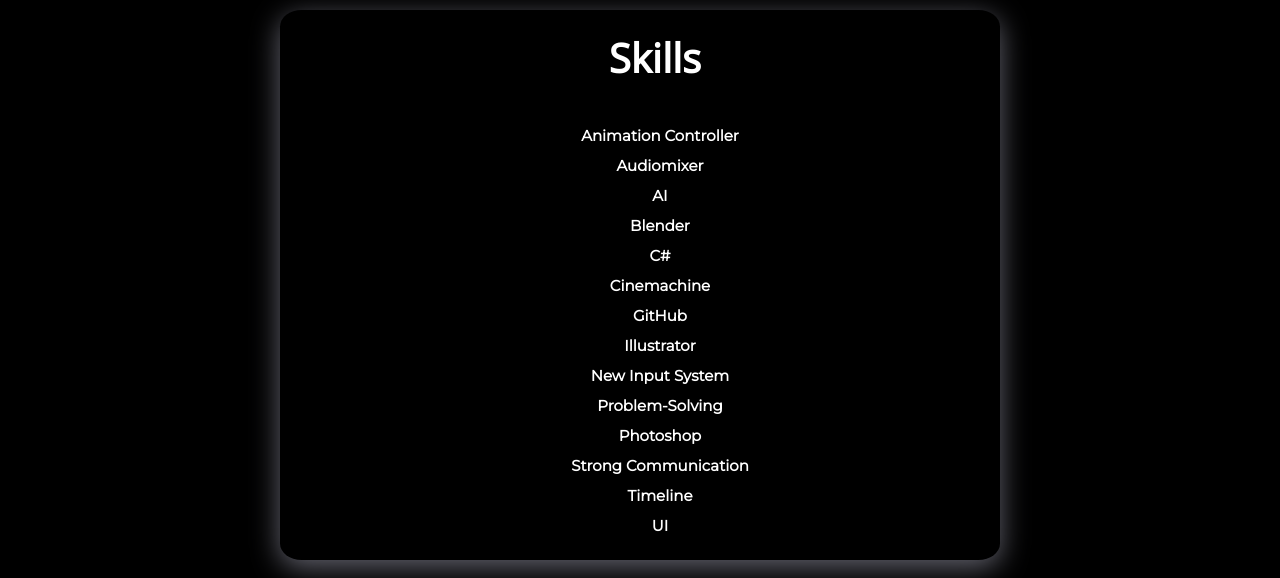
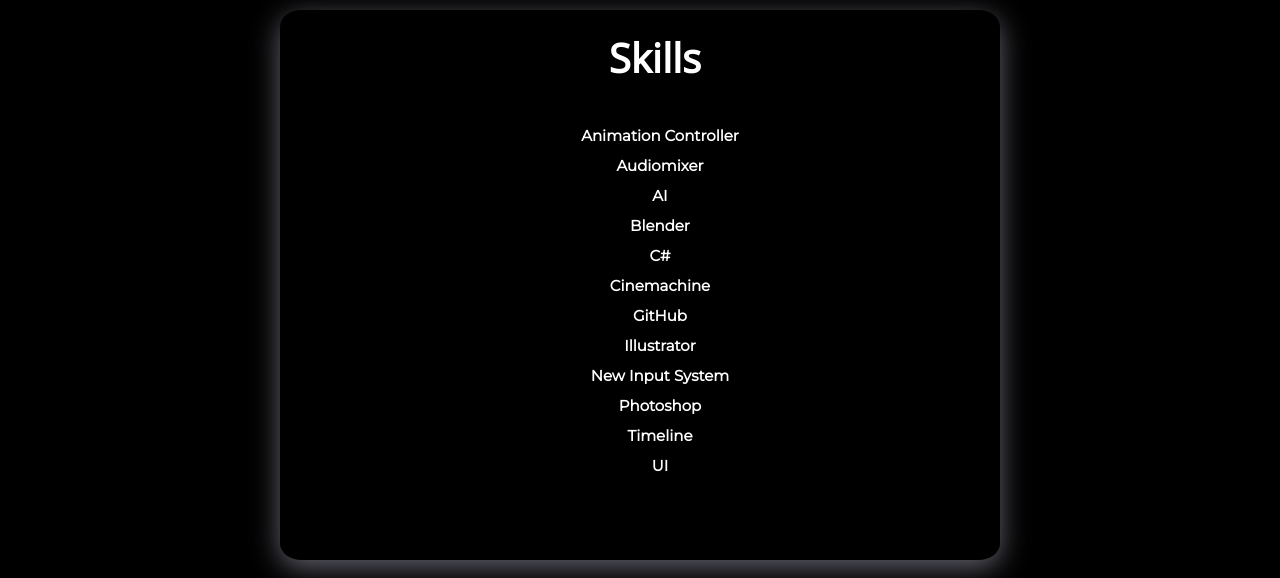
Before and after one commit to OscarAlarcon99/OscarAlarcon.github.io, a plain HTML site: page index.html in a window 1280 px wide. Shown: the part 2586-3164 px from the top of the page. Drawn offline with nearby package versions, Linux system fonts and the light colour scheme.

Commit message:
edit page

```diff
--- a/index.html
+++ b/index.html
@@ -401,9 +401,7 @@
                     <li>GitHub</li>
                     <li>Illustrator</li>
                     <li>New Input System</li>
-                    <li>Problem-Solving</li>
                     <li>Photoshop</li>
-                    <li>Strong Communication</li>
                     <li>Timeline</li>
                     <li>UI</li>
                 </ul>
```
Also changed, not shown: es/index.html (+1 -3 lines).
